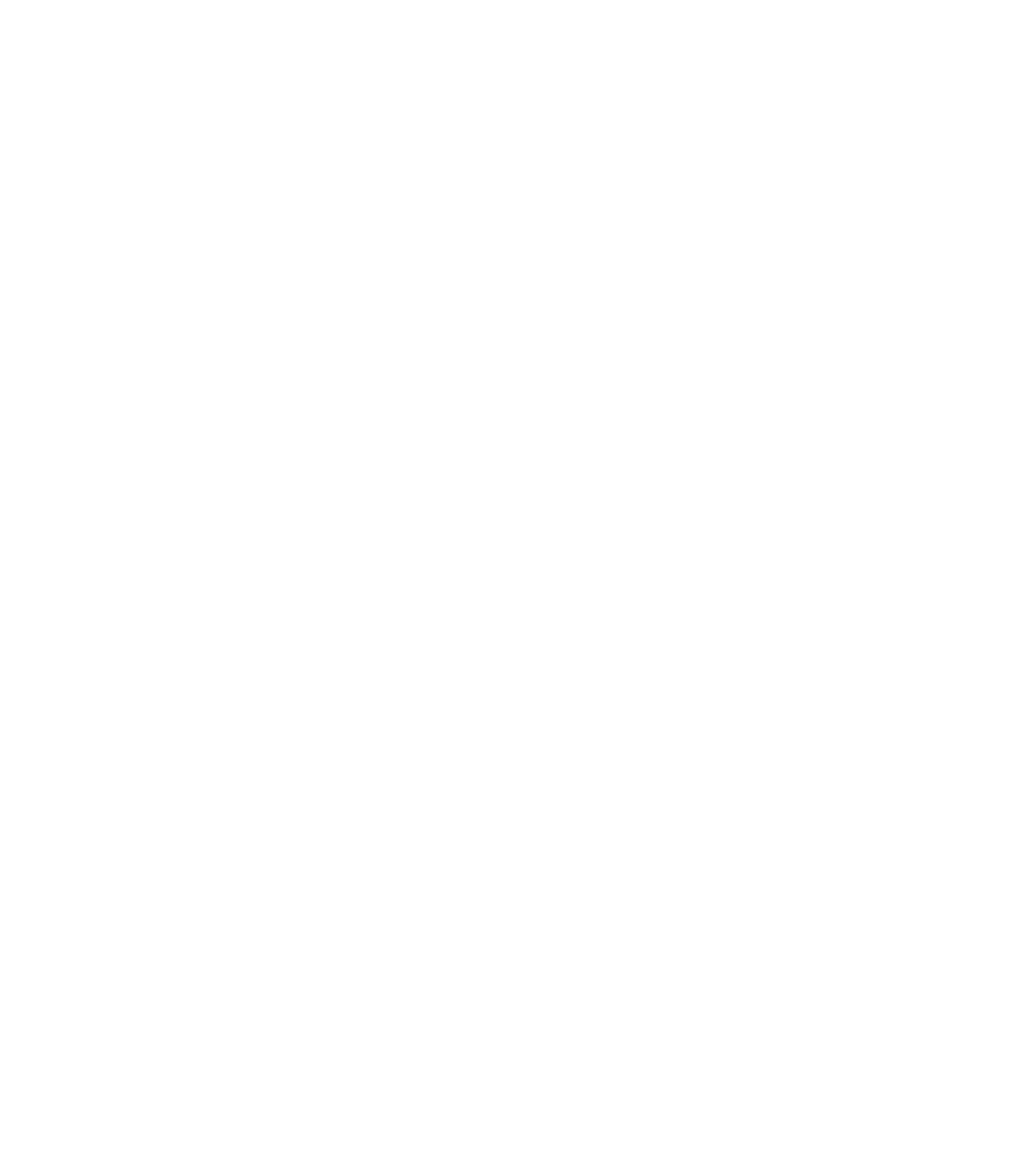
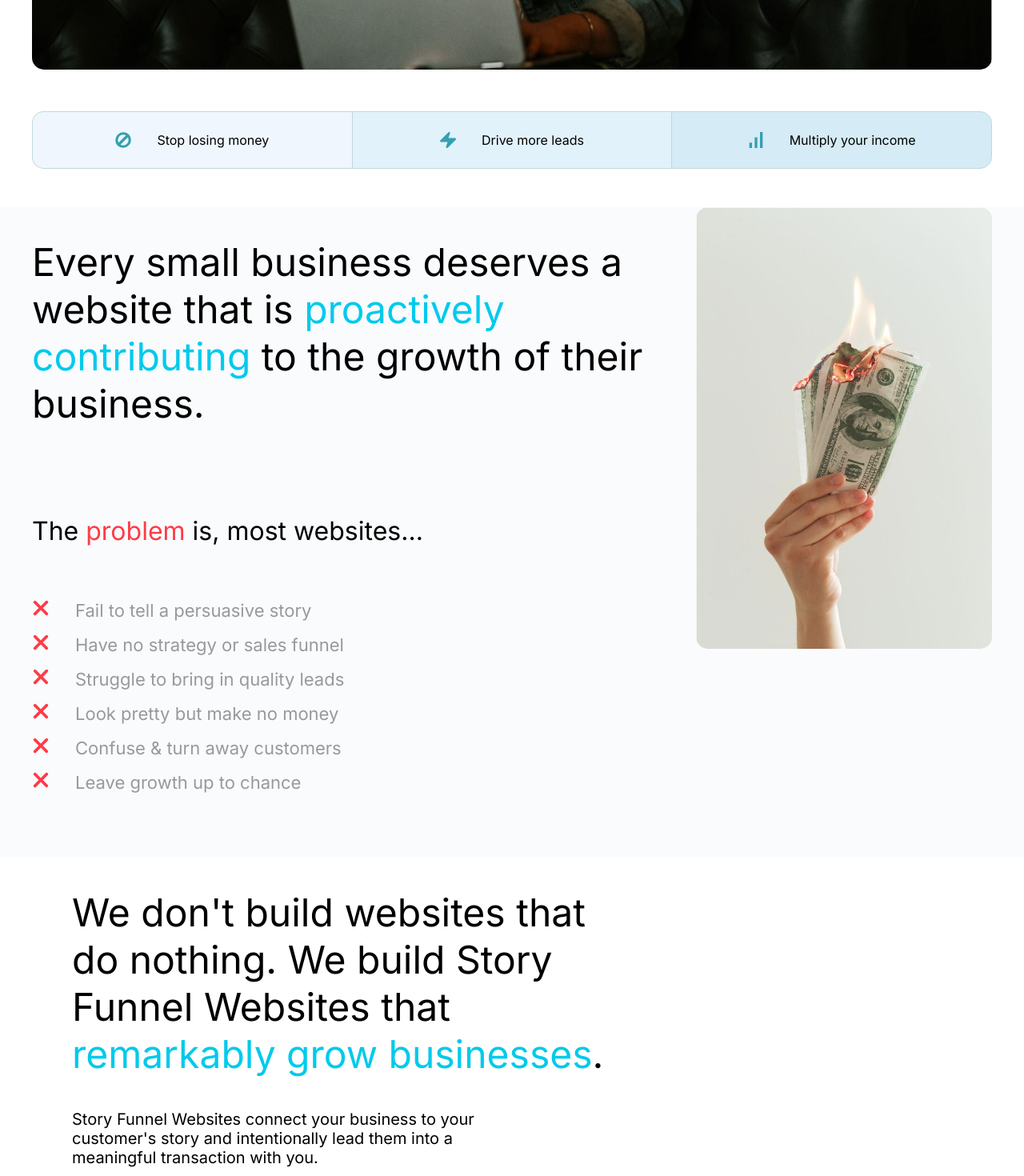
Before and after one commit to PetejStone/champkid-react, a React (Create React App) app: page / in a window 1280 px wide. Shown: the part 1280-2750 px from the top of the page at 80% size. Before the commit the page ends 800 px from the top, so only its background shows below. Built offline with nearby package versions, Linux system fonts and the light colour scheme.

Commit message:
added new sections

```diff
--- a/src/App.css
+++ b/src/App.css
@@ -9,8 +9,19 @@
 .wrap {
   width: 95%;
   max-width: 1440px;
+  margin: 0 auto;
 
 }
+
+.container900,
+.container1000,
+.container1100,
+.container1200,
+.container1440 {
+  margin: 0 auto;
+  width: 100%;
+}
+
 .App-logo {
   height: 40vmin;
   pointer-events: none;
@@ -37,6 +48,15 @@
   color: #61dafb;
 }
 
+h2 {
+  font-size: 48px;
+  font-weight: 400;
+}
+
+.bold {
+  font-weight: 700;
+}
+
 .mainButton {
   background: linear-gradient(to right, #00c3e3,#03dfe5);
   border: none;
@@ -44,12 +64,45 @@
   color: #fff;
   padding: 25px 60px;
   font-size: 24px;
+  height: fit-content;
 }
 
-.navButton {
-  padding: 15px 50px;
-  font-size: 18px;
+.container900 {
+  max-width: 900px;
+  margin: 0 auto;
 }
+
+.container1000 {
+  max-width: 1000px;
+  margin: 0 auto;
+}
+
+.container1100 {
+  max-width: 1100px;
+  margin: 0 auto;
+}
+
+.container1200 {
+  max-width: 1200px;
+  margin: 0 auto;
+}
+
+.width100 {
+  width: 100%;
+}
+
+.blue {
+  color: #00caeb;
+}
+
+.red {
+ color: #ff3b46
+}
+
+li {
+  list-style-type: none;
+}
+
 
 @keyframes App-logo-spin {
   from {
--- a/src/App.js
+++ b/src/App.js
@@ -4,11 +4,18 @@
 import { Route, BrowserRouter, Switch } from 'react-router-dom'
 import Nav from './components/Nav.js'
 import Header from './components/Header.js'
+import Outcomes from './components/Outcomes.js'
+import Problems from './components/Problems.js'
+import Steps from './components/Steps.js'
 function App() {
   return (
     <div className="App">
       <Nav />
       <Header />
+      <Outcomes />
+      <Problems />
+      <Steps />
+
     </div>
   );
 }
--- a/src/components/Header.scss
+++ b/src/components/Header.scss
@@ -1,12 +1,10 @@
 .heading {
     font-size: 65px;
     text-align: left;
+
 }
 
-.container900 {
-    max-width: 900px;
-    margin: 0 auto;
-}
+
 
 .buttonHeader {
     display: flex;
@@ -14,6 +12,7 @@
         margin-right: 2rem;
     }
     align-items: center;
+    margin-bottom: 3rem;
 }
 .pdfButton {
     font-size: 18px;
@@ -28,15 +27,17 @@
         height: 30px;
         border-bottom: 1px solid #00c3e3;
         transform: translateY(-30px);
-        transition-duration: 250ms;
+       // transition-timing-function: cubic-bezier(0.445, 0.05, 0.55, 0.95);
+         transition-duration: 250ms;
         //transition:cubic-bezier(1, 0, 0, 1);
 
     }
 
 }
 
-.underline:hover {
+.pdfButton:hover .underline{
     //height: 60px;
     transform: translateY(-60px);
 
+
 }
--- a/src/components/Nav.scss
+++ b/src/components/Nav.scss
@@ -9,6 +9,9 @@
 
 }
 
-.blue {
-    color: #00caeb;
+
+
+.navButton {
+    padding: 15px 35px;
+    font-size: 16px;
 }
--- a/src/components/Outcomes.js
+++ b/src/components/Outcomes.js
@@ -1,14 +1,33 @@
 import React from 'react'
 import logo from '../images/logo.svg'
 import './Outcomes.scss'
+import girl from '../images/mainimg.jpg'
+import stop from '../images/stop.svg'
+import bars from '../images/bars.svg'
+import lightning from '../images/lightning.svg'
 const Outcomes = () => {
     return (
         <div className = "section">
             <div className="wrap">
                 <div className="container1200">
-                    <h1 className="heading">
-                    We help businesses launch <span className="blue">Story Funnel Websites</span> that convert 3x more leads & sales than normal websites.
-                    </h1>
+                    <div className="vertLine"></div>
+                    <img src={girl} className="girltop" />
+                    <div className="outcomes-grid">
+                        <div className="outcome childone">
+                            <img src={stop} className="outcome-logo" />
+                            <p className="outcome-text">Stop losing money</p>
+                        </div>
+
+                        <div className="outcome childtwo">
+                            <img src={lightning} className="outcome-logo" />
+                            <p className="outcome-text">Drive more leads</p>
+                        </div>
+
+                        <div className="outcome childthree">
+                            <img src={bars} className="outcome-logo" />
+                            <p className="outcome-text">Multiply your income</p>
+                        </div>
+                    </div>
                 </div>
 
             </div>
--- /dev/null
+++ b/src/components/Outcomes.scss
@@ -0,0 +1,48 @@
+
+.girltop {
+    width: 100%;
+    border-radius: 15px;
+}
+
+.vertLine {
+    width: 1px;
+    height: 200px;
+    background-color: #b7b7b7;
+    margin: 0 auto;
+}
+
+.outcomes-grid {
+    display: flex;
+    margin: 0 auto;
+    margin-top: 3rem;
+    margin-bottom: 3rem;
+    .childone {
+        background-color: #eff6fd;
+        border-radius: 15px 0px 0px 15px;
+        border-right: none;
+    }
+    .childtwo {
+        background-color: #e2f2fa;
+        border-right: none;
+
+    }
+    .childthree {
+        background-color: #d5ebf5;
+        border-radius: 0px 15px 15px 0px;
+    }
+}
+
+.outcome {
+    display: flex;
+    width: 33.3%;
+    justify-content: center;
+    height: 70px;
+    align-items: center;
+    border: 1px solid #c3d8db;
+
+}
+
+.outcome-logo {
+    width: 20px;
+    margin-right: 2rem;
+}
--- /dev/null
+++ b/src/components/Problems.js
@@ -0,0 +1,63 @@
+import React from 'react'
+import logo from '../images/logo.svg'
+import './Problems.scss'
+import moneyburn from '../images/moneyburn.jpg'
+import redx from '../images/redx.svg'
+import bars from '../images/bars.svg'
+import lightning from '../images/lightning.svg'
+const Problems = () => {
+    return (
+        <div className = "section width100 gray">
+            <div className="wrap width100">
+                <div className="container1200">
+
+
+                    <div className="problems-container">
+
+                        <div className="problemslist-container">
+                            <h2>Every small business deserves a website that is <span className="blue">proactively contributing</span> to the growth of their business.</h2>
+                            <p className="problem-heading">The <span className="red">problem</span> is, most websites...</p>
+                            <ul className="list-container">
+                                <li>
+                                    <img src={redx} className="redx"/>
+                                    <p className="problemtext">Fail to tell a persuasive story</p>
+                                </li>
+
+                                <li>
+                                    <img src={redx} className="redx"/>
+                                    <p className="problemtext">Have no strategy or sales funnel</p>
+                                </li>
+
+                                <li>
+                                    <img src={redx} className="redx"/>
+                                    <p className="problemtext">Struggle to bring in quality leads</p>
+                                </li>
+
+                                <li>
+                                    <img src={redx} className="redx"/>
+                                    <p className="problemtext">Look pretty but make no money</p>
+                                </li>
+
+                                <li>
+                                    <img src={redx} className="redx"/>
+                                    <p className="problemtext">Confuse & turn away customers</p>
+                                </li>
+
+                                <li>
+                                    <img src={redx} className="redx"/>
+                                    <p className="problemtext">Leave growth up to chance</p>
+                                </li>
+                            </ul>
+                        </div>
+                        <img src={moneyburn} className="moneyburn" />
+                    </div>
+
+
+                </div>
+
+            </div>
+        </div>
+    )
+}
+
+export default Problems
--- /dev/null
+++ b/src/components/Problems.scss
@@ -0,0 +1,61 @@
+.moneyburn {
+    width: 370px;
+    max-width: 100%;
+    height: -webkit-fill-available;
+    border-radius: 15px;
+}
+
+.redx {
+    width: 22px;
+    margin-right: 2rem;
+}
+
+.problem-heading {
+    font-size: 32px;
+    margin-top: 24px;
+    margin-bottom: 12px;
+    padding-top: 70px;
+    padding-bottom: 50px;
+    text-align: left;
+}
+.problemtext {
+   color: #99999d;
+   font-size: 22px;
+   margin: 0px;
+   margin-bottom: 1rem;
+}
+
+.list-container {
+    display: flex;
+    flex-direction: column;
+    align-items: flex-start;
+    padding-left: 0px;
+    width: fit-content;
+    li {
+        display: flex;
+        align-items: baseline;
+
+    }
+}
+
+.problems-container {
+    display: flex;
+    flex-direction: row;
+    justify-content: space-between;
+}
+
+.problemslist-container h2 {
+    font-size: 48px;
+    font-weight: 400;
+    text-align: left;
+}
+
+.gray {
+    background-color: #f9fbfd;
+    padding-bottom: 3rem;
+}
+
+.step-p {
+    color: #818298;
+    font-size: 14px;
+}
--- /dev/null
+++ b/src/components/Steps.js
@@ -0,0 +1,48 @@
+import React from 'react'
+import './Steps.scss'
+const Steps = () => {
+    return (
+        <div className = "section">
+            <div className="wrap">
+                <div className="container1100">
+                    <div className="steps-intro">
+                        <div className="grow-steps">
+                            <h2>We don't build websites that do nothing. We build Story Funnel Websites that <span className="blue">remarkably grow businesses</span>.</h2>
+                            <p>Story Funnel Websites connect your business to your customer's story and intentionally lead them into a meaningful transaction with you.‍</p>
+                            <p>Your Story Funnel Website will predictably bring you more leads and more sales without hassle or friction. On average, our customers have tripled their leads and sales, and have collectively earned millions of additional revenue. </p>
+                            <p>Our process to launch a Story Funnel is done in <span className="bold"> 3 Steps:</span> </p>
+                        </div>
+                    </div>
+                    <div className="three-steps-container">
+                        <div className="step step-one">
+                            <p className="bigNum num-one">01</p>
+
+                            <h4 className="step-title">Hone In <br></br> Your Messaging</h4>
+
+                            <p className="step-p">It can be hard to know what to say to your visitors. The key is story. We help you with a messaging framework that breaks down objections and persuades visitors you have what they need.</p>
+                        </div>
+
+                        <div className="step step-two">
+                            <p className="bigNum num-two">02</p>
+
+                            <h4 className="step-title">Build Your <br></br>Sales Funnel</h4>
+
+                            <p className="step-p">Most websites lack a strategic sales funnel that leads their visitors into a meaningful transaction. We help you build one that intentionally guides your visitors into becoming customers.</p>
+                        </div>
+
+                        <div className="step step-three">
+                            <p className="bigNum num-three">03</p>
+
+                            <h4 className="step-title">Design Your <br></br>User Experience</h4>
+
+                            <p className="step-p">It's common to settle for template site that lacks personality causing visitors to bounce. We help you launch an aesthetic and trustworthy web experience that customers remember.</p>
+                        </div>
+                    </div>
+                </div>
+
+            </div>
+        </div>
+    )
+}
+
+export default Steps
--- /dev/null
+++ b/src/components/Steps.scss
@@ -0,0 +1,48 @@
+.bigNum {
+    font-size: 36px;
+    font-weight: 700;
+    margin-bottom: 1rem;
+}
+
+.num-one {
+    color: #2c83ff;
+}
+
+.num-two {
+    color: #55d3d9;
+}
+
+.num-three {
+    color: #59f4ca;
+}
+
+.three-steps-container {
+    display: flex;
+    justify-content: space-evenly;
+}
+
+.step-title {
+    font-weight: 900;
+    font-size: 24px;
+    margin: 0px;
+}
+
+.step {
+    text-align: left;
+    width: 25%;
+}
+
+.grow-steps {
+    text-align: left;
+    h2 {
+        max-width: 700px;
+
+    }
+
+    p {
+        max-width: 540px;
+        font-size: 20px;
+        margin-bottom: 1rem;
+    }
+
+}
```
Also changed, not shown: src/components/Skeleton.js (added, +16 -0 lines).
